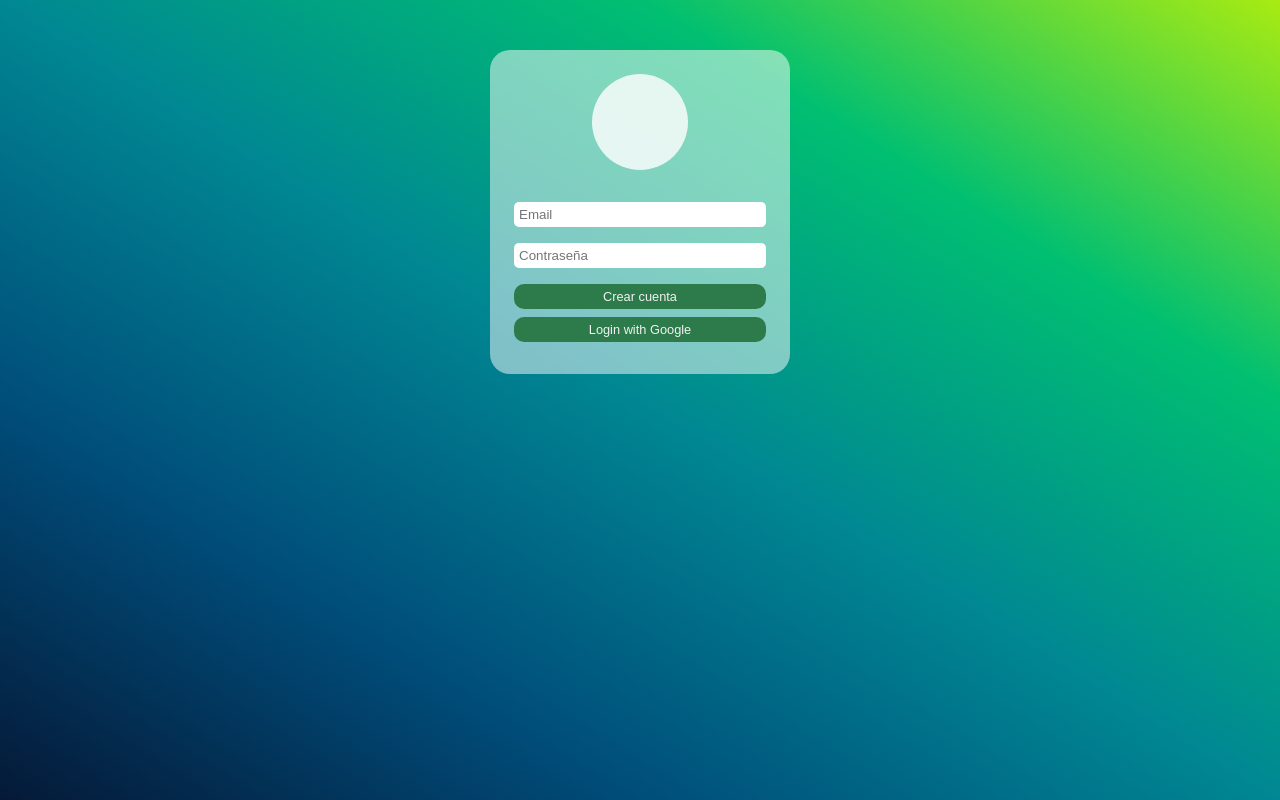
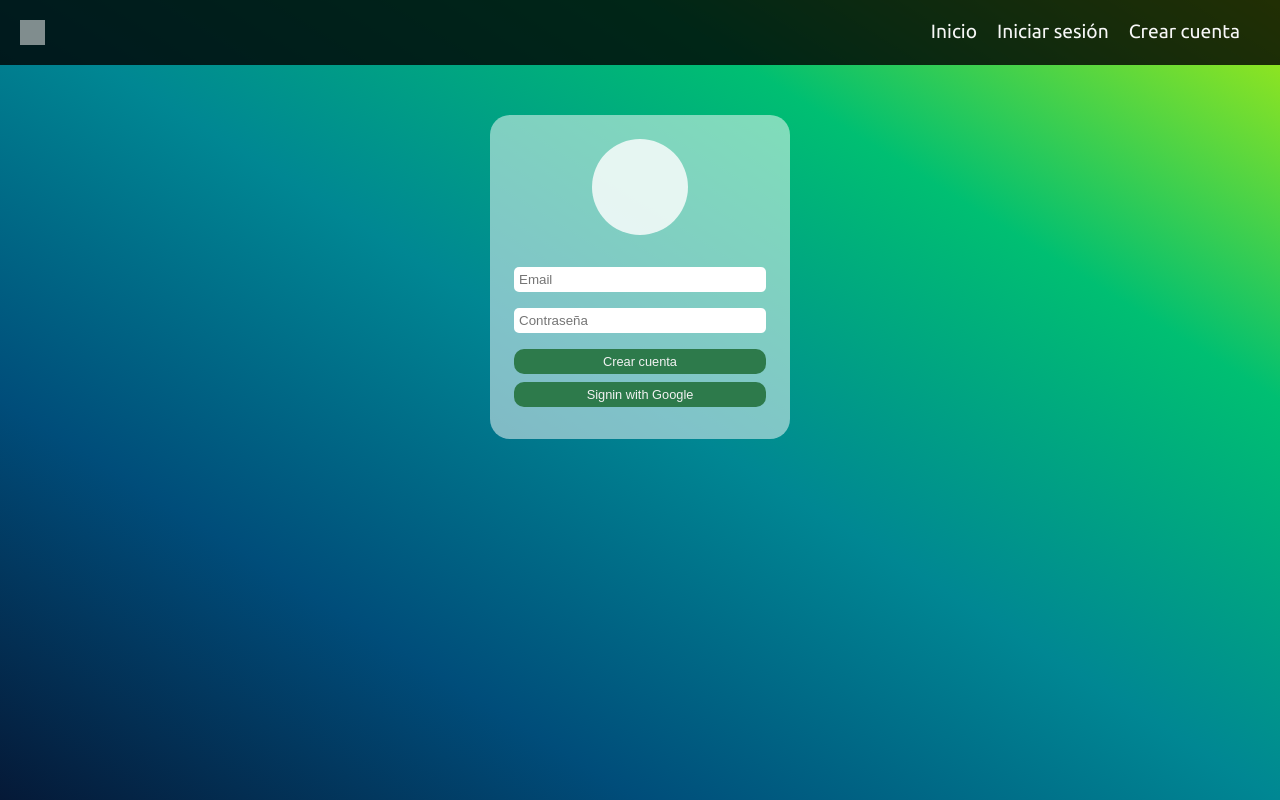
Before and after one commit to joaquinmoralest/expenses-tracker, a React (Vite) app: page /register in a window 1280 px wide. Built offline with nearby package versions, Linux system fonts and the light colour scheme.

Commit message:
Finish navbar layout and links to login and signin

```diff
--- a/src/App.jsx
+++ b/src/App.jsx
@@ -51,7 +51,13 @@ function App() {
 
   useEffect(() => {
     const uid = getUserId()
-    dispatch(setUserInfo(uid))
+    const user = {
+      uid: uid ? uid : 'Z',
+      signinMethod: 'anonimously',
+      firstName: '',
+      lastName: '',
+    }
+    dispatch(setUserInfo(user))
   }, [])
 
   useEffect(() => {
@@ -135,6 +141,8 @@ function App() {
   return (
     <div className="App">
       <Navbar />
+      <div className="container">
+
         <div className='title'>
           {
             !isMobile ? (
@@ -181,19 +189,20 @@ function App() {
 
             <div className='resume-list'>
               {
-              expenses.map((expense) => {
+                expenses.map((expensesArr) => {
                   return(
                     <ListItem
-                    key={expense.id}
-                    amount={expense.amount}
-                    concept={expense.concept}
-                    date={expense.date}
+                      key={expensesArr.id}
+                      amount={expensesArr.amount}
+                      concept={expensesArr.concept}
+                      date={expensesArr.date}
                     />
                   )
                 })
               }
             </div>
           </section>
+          {console.log(expensesArr)}
 
           <section className='budget'>
             <h4 className='txt-center'>Ingresos</h4>
@@ -217,6 +226,7 @@ function App() {
           </section>
         </main>
       </div>
+    </div>
   )
 }
 
--- a/src/components/Navbar/Navbar.css
+++ b/src/components/Navbar/Navbar.css
@@ -0,0 +1,28 @@
+.navbar {
+  width: 100%;
+  padding: 20px;
+  display: flex;
+  justify-content: space-between;
+  background-color: rgba(0, 0, 0, .8);
+}
+
+.nav-logo {
+  width: 25px;
+  height: 25px;
+  background-color: rgba(255, 255, 255, .5);
+}
+
+.nav-links {
+  cursor: pointer;
+}
+
+.nav-links a {
+  text-decoration: none;
+  font-size: 1.2rem;
+  color: #f7f7f7;
+  margin-right: 20px;
+}
+
+.nav-links a:hover {
+  color: #058e17;
+}
--- a/src/components/Navbar/Navbar.jsx
+++ b/src/components/Navbar/Navbar.jsx
@@ -1,14 +1,44 @@
+import { useDispatch, useSelector } from 'react-redux'
 import { Link } from 'react-router-dom'
+import { setUserInfo } from '../../redux/appSlice'
+import { signOutAccount } from '../../utils/auth'
 import './Navbar.css'
 
 function Navbar() {
+  const userInfo = useSelector(state => state?.app?.user)
+  const dispatch = useDispatch()
+
+  function handleClick() {
+    signOutAccount()
+
+    const user = {
+      uid: 'Z',
+      signinMethod: 'anonimously',
+      firstName: '',
+      lastName: '',
+    }
+
+    dispatch(setUserInfo(user))
+  }
+
   return (
-    <nav>
+    <nav className='navbar'>
       <div className='nav-logo'>
         <img src="" alt="" />
       </div>
-      <Link to={`login`}>Iniciar sesión</Link>
-      <Link to={`register`}>Crear cuenta</Link>
+      <div className='nav-links'>
+        <Link to={`/`}>Inicio</Link>
+        {
+          userInfo?.uid === 'Z' ? (
+            <>
+              <Link to={`/login`}>Iniciar sesión</Link>
+              <Link to={`/register`}>Crear cuenta</Link>
+            </>
+          ) : (
+            <Link onClick={handleClick}>Cerrar sesión</Link>
+          )
+        }
+      </div>
     </nav>
   )
 }
--- a/src/pages/Login.jsx
+++ b/src/pages/Login.jsx
@@ -3,6 +3,7 @@ import { useNavigate } from 'react-router-dom'
 import Input from '../components/Input/Input'
 import { loginGoogle, LoginWithEmail } from '../utils/auth'
 import '../styles/Login.css'
+import Navbar from '../components/Navbar/Navbar'
 
 function Login() {
   const [email, setEmail] = useState('')
@@ -21,6 +22,8 @@ function Login() {
   }
 
   return(
+    <>
+      <Navbar />
       <div className='login'>
         <div className='login-container'>
           <div className='logo'>
@@ -44,6 +47,7 @@ function Login() {
           <button className='btn-login' onClick={login}>Login with Google</button>
         </div>
       </div>
+    </>
   )
 }
 
--- a/src/pages/Register.jsx
+++ b/src/pages/Register.jsx
@@ -1,6 +1,7 @@
 import { useState } from 'react'
 import { useNavigate } from 'react-router-dom'
 import Input from '../components/Input/Input'
+import Navbar from '../components/Navbar/Navbar'
 import '../styles/Register.css'
 import { loginGoogle, registerAccount } from '../utils/auth'
 
@@ -21,6 +22,8 @@ function Register() {
   }
 
   return(
+    <>
+      <Navbar />
       <div className='login'>
         <div className='login-container'>
           <div className='logo'>
@@ -41,9 +44,10 @@ function Register() {
             />
             <button className='btn-register'>Crear cuenta</button>
           </form>
-        <button className='btn-register' onClick={register}>Login with Google</button>
+          <button className='btn-register' onClick={register}>Signin with Google</button>
         </div>
       </div>
+    </>
   )
 }
 
--- a/src/redux/appSlice.js
+++ b/src/redux/appSlice.js
@@ -5,7 +5,7 @@ const appSlice = createSlice({
   initialState: {
     loading: false,
     user: {
-      uid: '',
+      uid: 'Z',
       signinMethod: 'anonimously',
       firstName: '',
       lastName: '',
--- a/src/styles/App.css
+++ b/src/styles/App.css
@@ -1,4 +1,4 @@
-.App {
+.container {
   margin: 2rem auto;
   max-width: 1200px;
   padding: 1rem;
--- a/src/utils/auth.js
+++ b/src/utils/auth.js
@@ -60,11 +60,11 @@ export function loginGoogle() {
     })
 }
 
-// export function signOut() {
-//   signOut(auth).then(() => {
-//     // Sign-out successful.
-//   }).catch((error) => {
-//     // An error happened.
-//     console.log(error)
-//   });
-// }
+export function signOutAccount() {
+  signOut(auth).then(() => {
+    console.log('Saliste de la sesion')
+  }).catch((error) => {
+    // An error happened.
+    console.log(error)
+  });
+}
```
Lines whose indentation alone changed are shown as unchanged.
